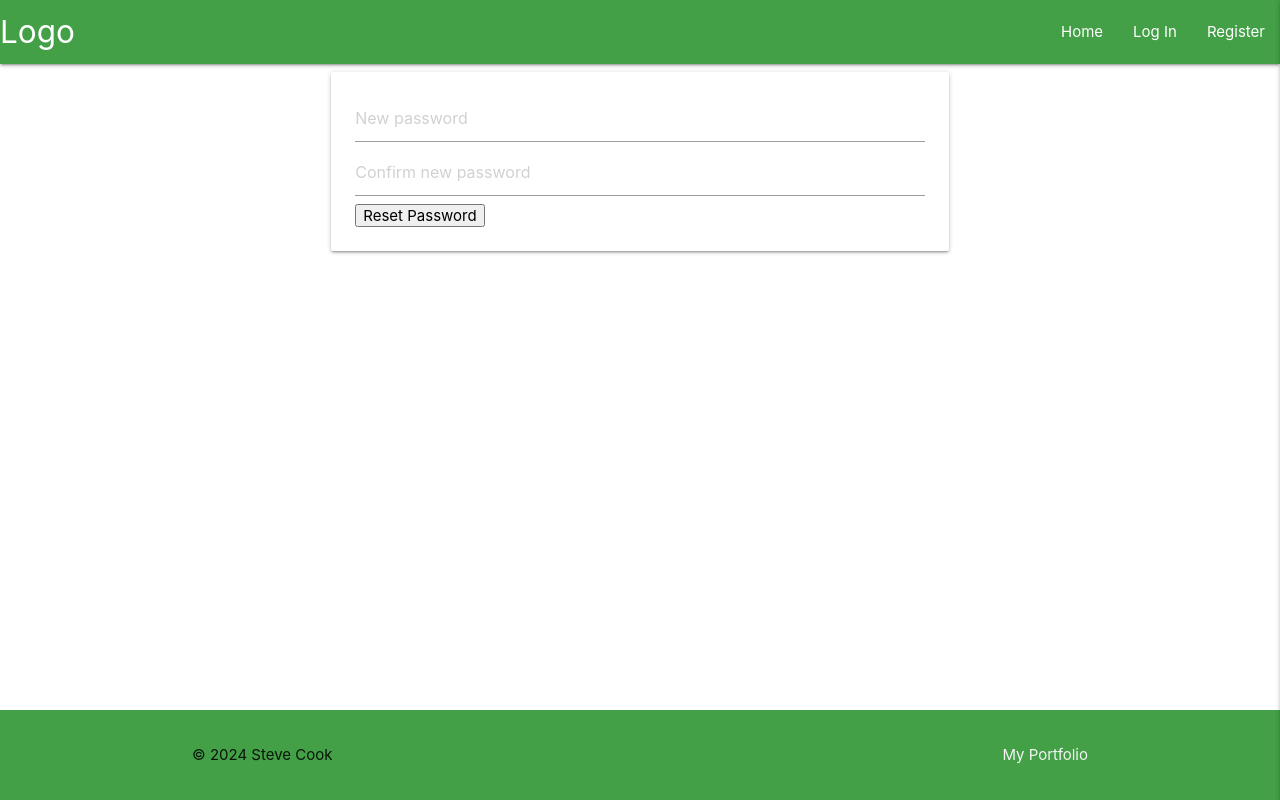
After one commit to stevecook23/angel-food, a Flask app: page /reset_password/1 in a window 1280 px wide. The commit adds this page. Run offline with Flask 3, Linux system fonts and the light colour scheme; some libraries are stand-ins or nearby versions.

Commit message:
Added 'forgot password' flow

```diff
--- a/app.py
+++ b/app.py
@@ -5,7 +5,10 @@ from flask import (
 from flask_pymongo import PyMongo
 from bson.objectid import ObjectId
 from werkzeug.security import generate_password_hash, check_password_hash
+from datetime import datetime, timedelta
+from flask_mail import Mail, Message
 import time
+import secrets
 if os.path.exists("env.py"):
     import env
 
@@ -42,7 +45,8 @@ def register():
         # Adding the new user
         register = {
             "username": request.form.get("username").lower(),
-            "password": generate_password_hash(request.form.get("password"))
+            "password": generate_password_hash(request.form.get("password")),
+            "email": request.form.get("email").lower()
         }
         mongo.db.users.insert_one(register)
 
@@ -99,6 +103,69 @@ def profile(username):
 
     return render_template("profile.html", username=username)
 
+# This section is for 'forgot my password'
+@app.route("/forgot_password", methods=["GET", "POST"])
+def forgot_password():
+    if request.method == "POST":
+        email = request.form.get("email").lower()
+        user = mongo.db.users.find_one({"email": email})
+        if user:
+            # Generate a unique token
+            token = secrets.token_urlsafe(32)
+            # Store the token in the database with an expiration time
+            mongo.db.password_reset.insert_one({
+                "email": email,
+                "token": token,
+                "expiry": datetime.utcnow() + timedelta(hours=1)
+            })
+            # Send email with reset link
+            reset_link = url_for('reset_password', token=token, _external=True)
+            send_reset_email(email, reset_link)
+            return render_template("login.html")
+        return "Email not found"
+    return render_template("forgot.html")
+
+# Handles email-sending for
+app.config['MAIL_SERVER']='smtp.gmail.com'
+app.config['MAIL_PORT'] = 465
+app.config['MAIL_USERNAME'] = os.environ.get('MAIL_USERNAME')
+app.config['MAIL_PASSWORD'] = os.environ.get('MAIL_PASSWORD')
+app.config['MAIL_USE_TLS'] = False
+app.config['MAIL_USE_SSL'] = True
+mail = Mail(app)
+
+def send_reset_email(email, reset_link):
+    msg = Message('Password Reset Request',
+                  sender='noreply@yourdomain.com',
+                  recipients=[email])
+    msg.body = f"Click the following link to reset your password: {reset_link}"
+    mail.send(msg)
+
+
+@app.route("/reset_password/<token>", methods=["GET", "POST"])
+def reset_password(token):
+    if request.method == "POST":
+        password = request.form.get("password")
+        confirm_password = request.form.get("confirm_password")
+        if password != confirm_password:
+            return "Passwords do not match"
+
+        reset_request = mongo.db.password_reset.find_one({
+            "token": token,
+            "expiry": {"$gt": datetime.utcnow()}
+        })
+        if not reset_request:
+            return "Invalid or expired token"
+
+        hashed_password = generate_password_hash(password)
+        mongo.db.users.update_one(
+            {"email": reset_request["email"]},
+            {"$set": {"password": hashed_password}}
+        )
+        mongo.db.password_reset.delete_one({"token": token})
+        return render_template("login.html")
+    return render_template("reset_password.html")
+
 
 if __name__ == "__main__":
     app.run(host=os.environ.get("IP"),
--- a/static/css/style.css
+++ b/static/css/style.css
@@ -1,3 +1,32 @@
+html, body {
+  height: 100%;
+}
+
+body {
+  display: flex;
+  flex-direction: column;
+}
+
+main {
+  flex: 1 0 auto;
+}
+
+.footer {
+  flex-shrink: 0;
+  padding: 20px 0; /* Adjust this value to increase/decrease footer height */
+}
+
+.footer-content {
+  display: flex;
+  justify-content: space-between;
+  align-items: center;
+  min-height: 50px; /* Adjust this value to set a minimum height */
+}
+
+.footer-copyright {
+  width: 100%;
+}
+
 body {
     display: flex;
     min-height: 100vh;
--- a/templates/base.html
+++ b/templates/base.html
@@ -13,7 +13,8 @@
   <title>Angel Food</title>
 </head>
 
-<body>
+<body class="d-flex flex-column min-vh-100">
+  <main class="flex-shrink-0">
       <header>
         <nav>
           <div class="nav-wrapper green darken-1">
@@ -46,15 +47,19 @@
 
       {% block content %}
       {% endblock %}
+    </main>
 
-  <footer class="page-footer green darken-1">
+    <footer class="footer mt-auto green darken-1">
+      <div class="container">
+        <div class="footer-content">
           <div class="footer-copyright">
-      <div class="container">
             © 2024 Steve Cook
             <a class="grey-text text-lighten-4 right" href="https://www.stevecookfiction.com">My Portfolio</a>
           </div>
         </div>
+      </div>
     </footer>
+
 
   <!--JQuery for Materialize-->
   <script src="https://code.jquery.com/jquery-3.6.0.min.js"></script>
--- a/templates/login.html
+++ b/templates/login.html
@@ -23,8 +23,9 @@
                         <div class="input-field col s12">
                             <i class="material-icons prefix">lock</i>
                             <input id="password" name="password" type="password" class="validate" minlength="5" maxlength="15"
-                                pattern="^(?=.*[a-z])(?=.*[A-Z])(?=.*\d)(?=.*[@$!%*?&])[A-Za-z\d@$!%*?&]{5,15}$" required>
+                            pattern="^(?=.*[a-z])(?=.*[A-Z])(?=.*\d)(?=.*[@$!%*?&])[A-Za-z\d@$!%*?&]{5,15}$" required>
                             <label for="password">Password</label>
+                            <a href="{{ url_for('forgot_password') }}">Forgot your password?</a>
                             <span class="helper-text" data-error="Password must meet all requirements">
                                 5-15 characters, must include:
                                 <ul>
@@ -36,6 +37,7 @@
                             </span>
                         </div>
                     </div>
+
 
                     <!-- Error message -->
                     {% if error_msg %}
--- /dev/null
+++ b/templates/reset_password.html
@@ -0,0 +1,19 @@
+    {% extends "base.html" %}
+    {% block content %}
+
+    <div class="row">
+        <div class="col s12 m6 offset-m3">
+            <div class="card-panel">
+                <form method="POST">
+                    <input type="password" name="password" placeholder="New password" minlength="5" maxlength="15"
+                    pattern="^(?=.*[a-z])(?=.*[A-Z])(?=.*\d)(?=.*[@$!%*?&])[A-Za-z\d@$!%*?&]{5,15}$" required>
+                    <input type="password" name="confirm_password" placeholder="Confirm new password" minlength="5"
+                        maxlength="15" pattern="^(?=.*[a-z])(?=.*[A-Z])(?=.*\d)(?=.*[@$!%*?&])[A-Za-z\d@$!%*?&]{5,15}$" required>
+                    <input type="submit" value="Reset Password">
+                </form>
+            </div>
+        </div>
+    </div>
+
+
+    {% endblock %}
```
Also changed, not shown: templates/forgot.html (added, +17 -0 lines), templates/register.html (+8 -0 lines). Lines whose indentation alone changed are shown as unchanged.
